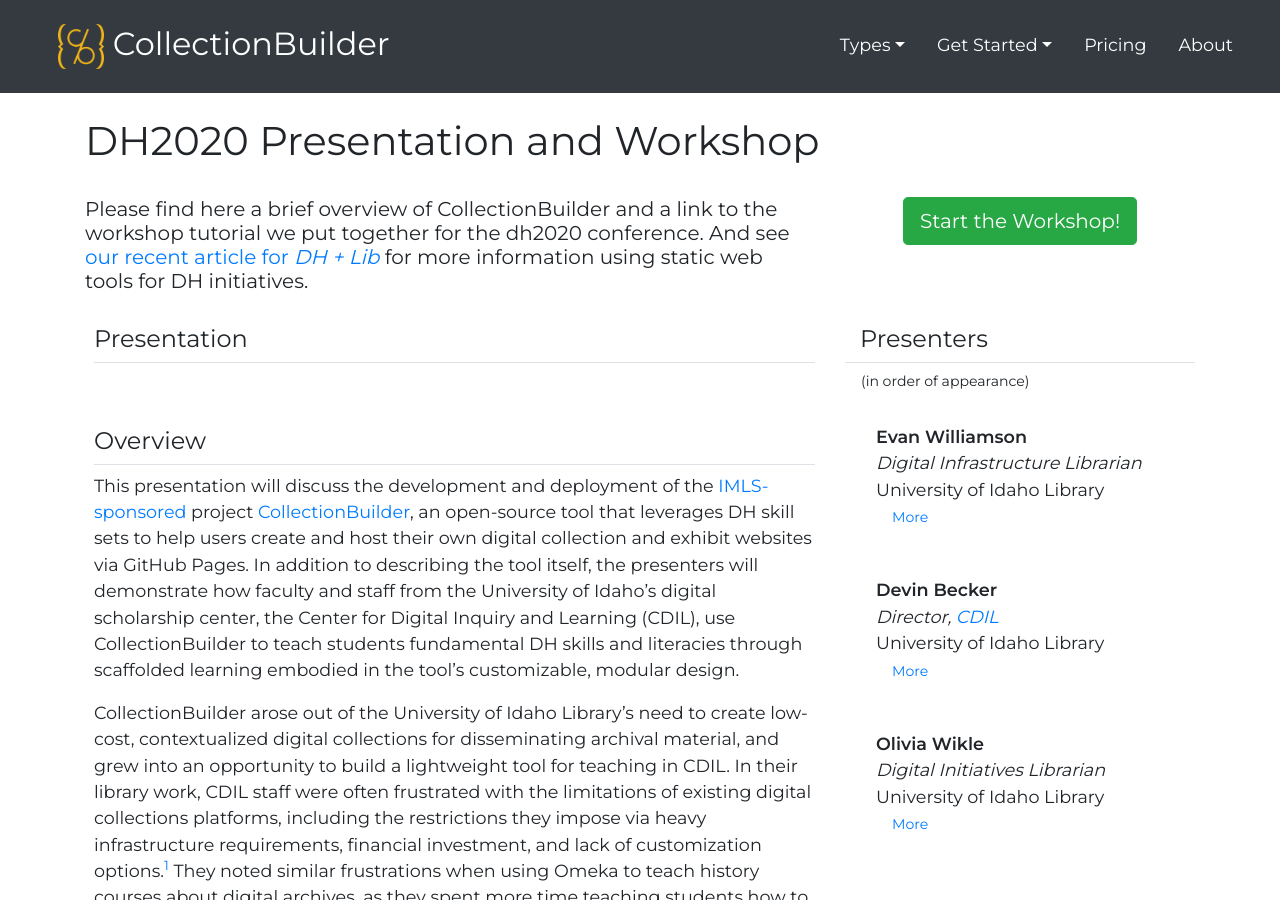
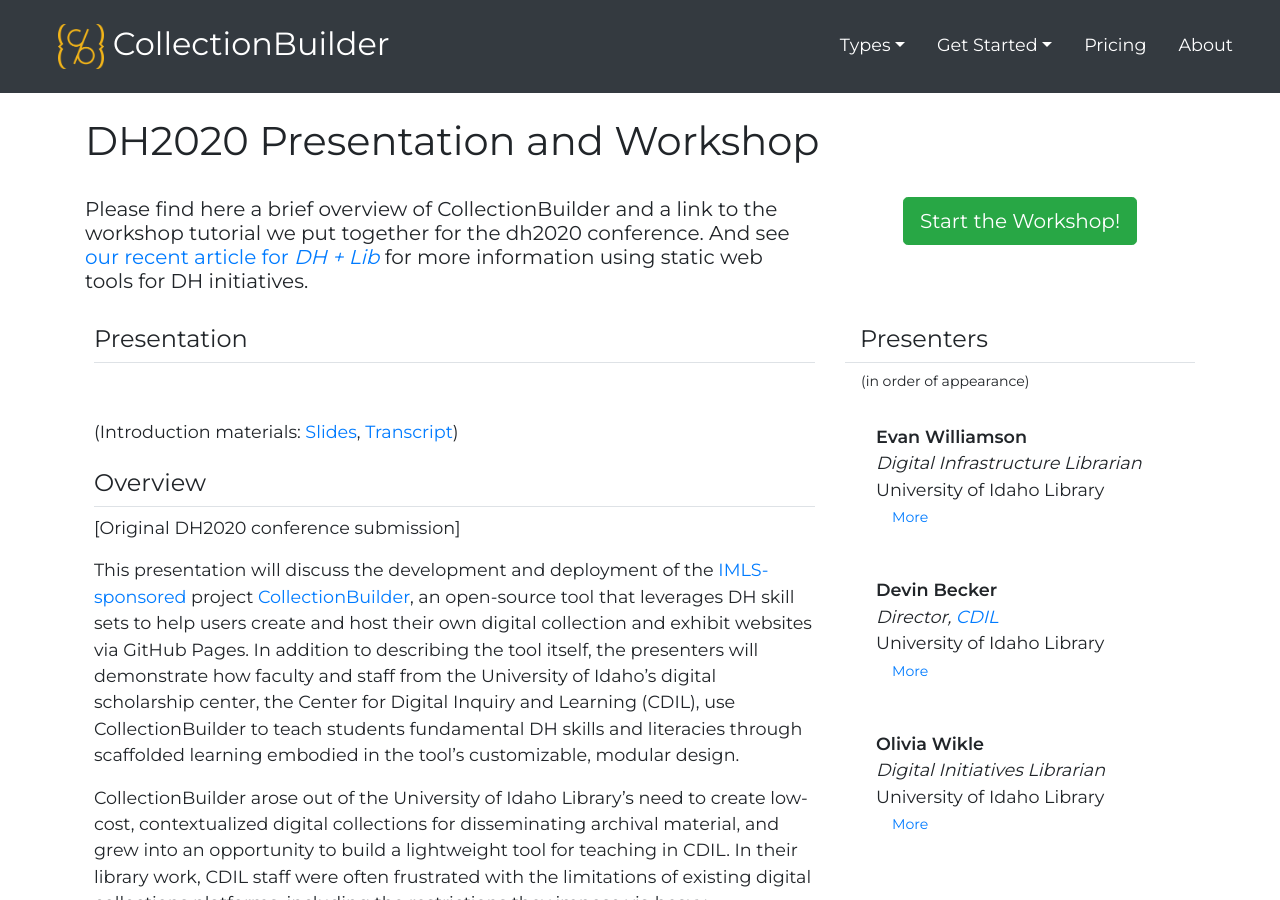
Before and after one commit to CollectionBuilder/collectionbuilder.github.io, a Jekyll site: the page built from pages/dh2020.md, in a window 1280 px wide and 900 px high. Built offline with Jekyll 4.4.1, drawn with Linux system fonts in a browser that asks for light colours; comment, search, counter and statistics services are not loaded.

Commit message:
add intro slides, transcript links tweak dh2020

```diff
--- a/_layouts/dh2020.html
+++ b/_layouts/dh2020.html
@@ -17,8 +17,6 @@
           <div class="py-4 about-narrowed-content">
             <div id="player" class="iframe-wrapper"></div>
           </div>
-
-          <h4 class="border-bottom py-2">Overview</h3>
 
             {{content}}
 
--- a/pages/dh2020.md
+++ b/pages/dh2020.md
@@ -17,13 +17,19 @@
   info: _Olivia Wikle_ is the Digital Initiatives Librarian at the University of Idaho, where she coordinates the digitization of the University’s archival material and builds digital collections that disseminate historical resources. She also works closely with humanities faculty to create digital scholarship projects and teach digital literacy skills to students.
 ---
 
+(Introduction materials: <a href='https://osf.io/qwru7/' target='_blank' rel='noopener'>Slides</a>, <a href='https://osf.io/f6bx3/'  target='_blank' rel='noopener'>Transcript</a>)
+
+<h4 class="border-bottom py-2">Overview</h4>
+
+[Original DH2020 conference submission]
+
 This presentation will discuss the development and deployment of the [IMLS-sponsored](https://www.imls.gov/grants/awarded/lg-34-19-0064-19) project [CollectionBuilder](https://collectionbuilder.github.io/), an open-source tool that leverages DH skill sets to help users create and host their own digital collection and exhibit websites via GitHub Pages. In addition to describing the tool itself, the presenters will demonstrate how faculty and staff from the University of Idaho's digital scholarship center, the Center for Digital Inquiry and Learning (CDIL), use CollectionBuilder to teach students fundamental DH skills and literacies through scaffolded learning embodied in the tool's customizable, modular design.
 
 CollectionBuilder arose out of the University of Idaho Library's need to create low-cost, contextualized digital collections for disseminating archival material, and grew into an opportunity to build a lightweight tool for teaching in CDIL. In their library work, CDIL staff were often frustrated with the limitations of existing digital collections platforms, including the restrictions they impose via heavy infrastructure requirements, financial investment, and lack of customization options.[^1] They noted similar frustrations when using Omeka to teach history courses about digital archives, as they spent more time teaching students how to use Omeka's admin interfaces than they did engaging them at the intersection of digital archives, primary sources, and data skills.
 
 [CollectionBuilder-GH](https://collectionbuilder.github.io/collectionbuilder-gh/) addresses these frustrations by putting the focus back on the data. Collaborators create a spreadsheet of descriptive metadata and a folder of digitized objects--CollectionBuilder puts that data to work, automatically generating a customizable website that can be hosted for free on GitHub Pages. Truly metadata-driven, CollectionBuilder-GH uses the static web generator Jekyll to create a digital exhibit featuring interactive discovery methods and a variety of contextual visualizations that include maps, timelines, and tag clouds--no extra plugins required. These visualizations are then used by instructors and students to evaluate and understand their own metadata, as any mistakes are quickly surfaced and debugged.
 
-Guided by the fundamental DH principles of openness and data literacy[^2] and following a “[collections as data](https://collectionsasdata.github.io)” model for development, CollectionBuilder-GH scaffolds its learning process throughout the project's development. Users progress from learning the digital library principles of metadata and digitization to becoming familiar with Git- and GitHub- based workflows. As they advance, users can learn web design and development tools and practices, open data principles, and fundamental programming skills--motivated by their desire to publically share their scholarship.
+Guided by the fundamental DH principles of openness and data literacy[^2] and following a "[collections as data](https://collectionsasdata.github.io)" model for development, CollectionBuilder-GH scaffolds its learning process throughout the project's development. Users progress from learning the digital library principles of metadata and digitization to becoming familiar with Git- and GitHub- based workflows. As they advance, users can learn web design and development tools and practices, open data principles, and fundamental programming skills--motivated by their desire to publically share their scholarship.
 
 This presentation will provide examples of our own experience teaching with CollectionBuilder-GH, demonstrating the steps and tools we use to move a class through a project. We will also detail how the minimal computing principles underlying the tool's development have helped CDIL staff work with undergraduates, graduate students, and faculty to develop a variety of digital scholarship projects such as the [Historical Japanese Ceramic Comparative Collection](https://www.lib.uidaho.edu/digital/hjccc/), [Voices of Gay Rodeo](http://voicesofgayrodeo.com/), and [CTRL+Shift](http://ctrl-shift.org/).
 
@@ -31,8 +37,6 @@
 <!-- Footnotes themselves at the bottom. -->
 ## Notes
 
-[^1]:
-     Kate Dohe, “Care, Code and Digital Libraries: Embracing Critical Practice in Digital Library Communities,” _In the Library With the Lead Pipe_, February 20, 2019, [http://www.inthelibrarywiththeleadpipe.org/2019/digital-libraries-critical-practice-in-communities/](http://www.inthelibrarywiththeleadpipe.org/2019/digital-libraries-critical-practice-in-communities/); Drucker, Johanna, and Patrik BO Svensson. “The Why and How of Middleware” _DHQ: Digital Humanities Quarterly_. 10.2 (2016). [http://www.digitalhumanities.org/dhq/vol/10/2/000248/000248.html](http://www.digitalhumanities.org/dhq/vol/10/2/000248/000248.html).
+[^1]: Kate Dohe, “Care, Code and Digital Libraries: Embracing Critical Practice in Digital Library Communities,” _In the Library With the Lead Pipe_, February 20, 2019, [http://www.inthelibrarywiththeleadpipe.org/2019/digital-libraries-critical-practice-in-communities/](http://www.inthelibrarywiththeleadpipe.org/2019/digital-libraries-critical-practice-in-communities/); Drucker, Johanna, and Patrik BO Svensson. “The Why and How of Middleware” _DHQ: Digital Humanities Quarterly_. 10.2 (2016). [http://www.digitalhumanities.org/dhq/vol/10/2/000248/000248.html](http://www.digitalhumanities.org/dhq/vol/10/2/000248/000248.html).
 
-[^2]:
-     Lisa Spiro, “‘This is Why We Fight’: Defining the Values of the Digital Humanities.” In _Debates in the Digital Humanities_, ed. Matthew K. Gold (Minneapolis, MN: 2012), 16, 23, [https://doi.org/10.5749/9781452963754](https://doi.org/10.5749/9781452963754).
+[^2]: Lisa Spiro, “‘This is Why We Fight’: Defining the Values of the Digital Humanities.” In _Debates in the Digital Humanities_, ed. Matthew K. Gold (Minneapolis, MN: 2012), 16, 23, [https://doi.org/10.5749/9781452963754](https://doi.org/10.5749/9781452963754).
```
